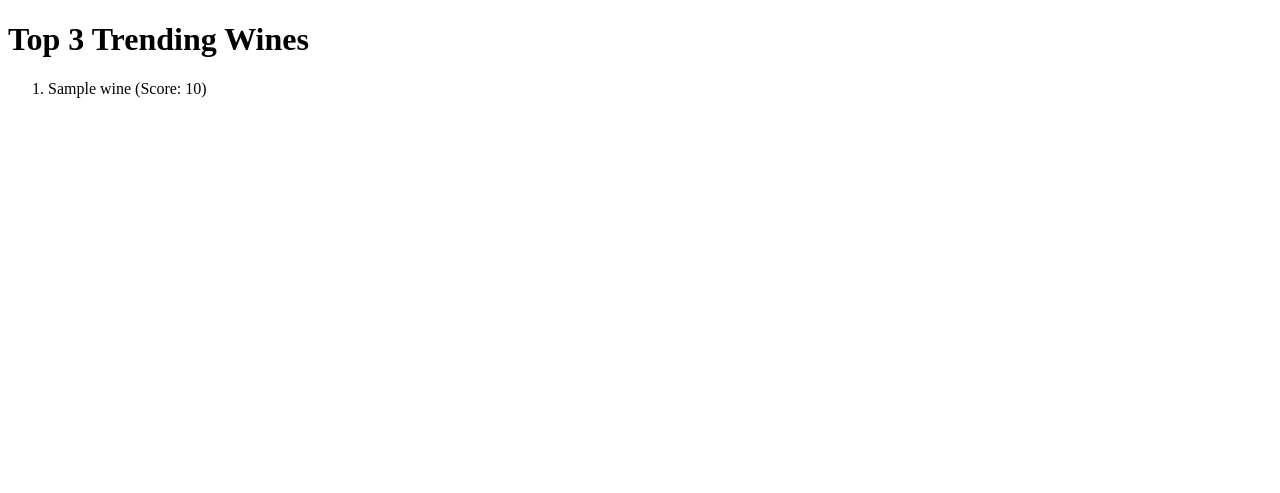
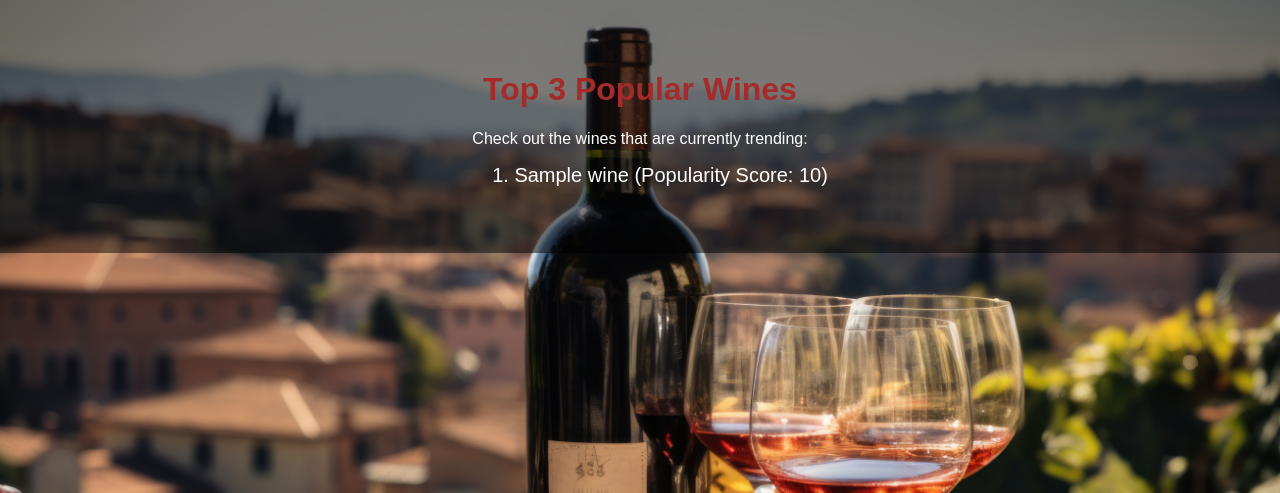
Before and after one commit to viveknautiyal135/Trending, a Django app: template trends/templates/trending.html in a window 1280 px wide. Shown: the top 493 px of the page. Run offline with Django 5.2, Linux system fonts and the light colour scheme; the template is opened without the code that fills it: most values are stand-ins (such as "Sample title", 1, 10 or a date in 2020).

Commit message:
Added image and 3 trending names

```diff
--- a/Vivek_recco/settings.py
+++ b/Vivek_recco/settings.py
@@ -9,7 +9,7 @@ https://docs.djangoproject.com/en/5.0/topics/settings/
 For the full list of settings and their values, see
 https://docs.djangoproject.com/en/5.0/ref/settings/
 """
-
+import os
 from pathlib import Path
 
 # Build paths inside the project like this: BASE_DIR / 'subdir'.
@@ -118,7 +118,7 @@ USE_TZ = True
 # https://docs.djangoproject.com/en/5.0/howto/static-files/
 
 STATIC_URL = 'static/'
-
+STATICFILES_DIRS = [os.path.join(BASE_DIR, 'static')]
 # Default primary key field type
 # https://docs.djangoproject.com/en/5.0/ref/settings/#default-auto-field
 
--- a/trends/templates/trending.html
+++ b/trends/templates/trending.html
@@ -1,14 +1,43 @@
+{% load static %}
 <!DOCTYPE html>
 <html>
 <head>
     <title>Top Trending Wines</title>
+    <style>
+        body {
+            font-family: Arial, sans-serif;
+            margin: 0;
+            padding: 0;
+            background: url('{% static "images/wine_background.jpg" %}') no-repeat center center fixed;
+            background-size: cover;
+            color: white;
+            text-align: center;
+        }
+        .container {
+            padding: 50px;
+            background-color: rgba(0, 0, 0, 0.5); /* Semi-transparent background */
+        }
+        h1 {
+            color: #a52a2a; /* Wine color */
+        }
+        ol {
+            list-style-position: inside;
+        }
+        li {
+            font-size: 20px;
+            margin: 10px 0;
+        }
+    </style>
 </head>
 <body>
-    <h1>Top 3 Trending Wines</h1>
-    <ol>
-        {% for wine, score in trending_wines.items %}
-            <li>{{ wine }} (Score: {{ score }})</li>
-        {% endfor %}
-    </ol>
+    <div class="container">
+        <h1>Top 3 Popular Wines</h1>
+        <p>Check out the wines that are currently trending:</p>
+        <ol>
+            {% for wine, score in trending_wines.items %}
+                <li>{{ wine }} (Popularity Score: {{ score }})</li>
+            {% endfor %}
+        </ol>
+    </div>
 </body>
 </html>
```
Also changed, not shown: Vivek_recco/urls.py (line endings or trailing spaces), static/images/wine_background.jpg (added).
